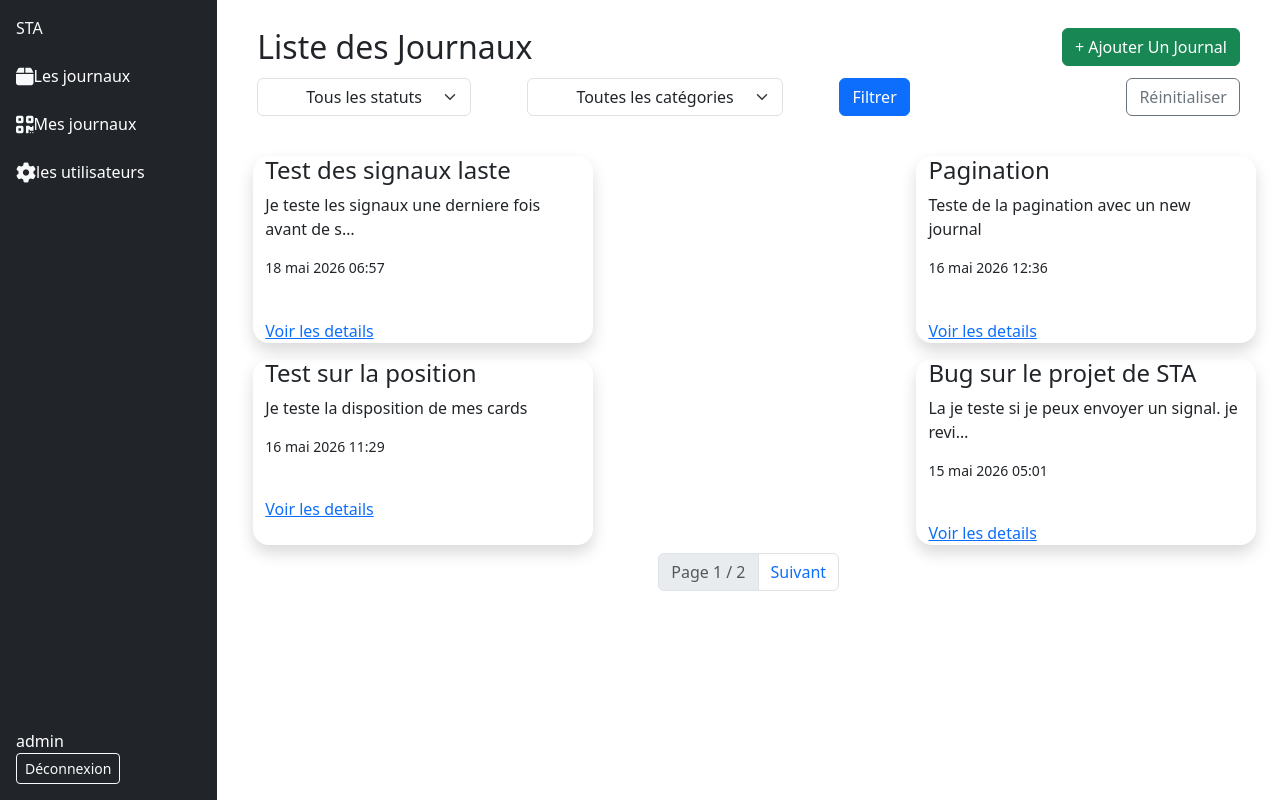
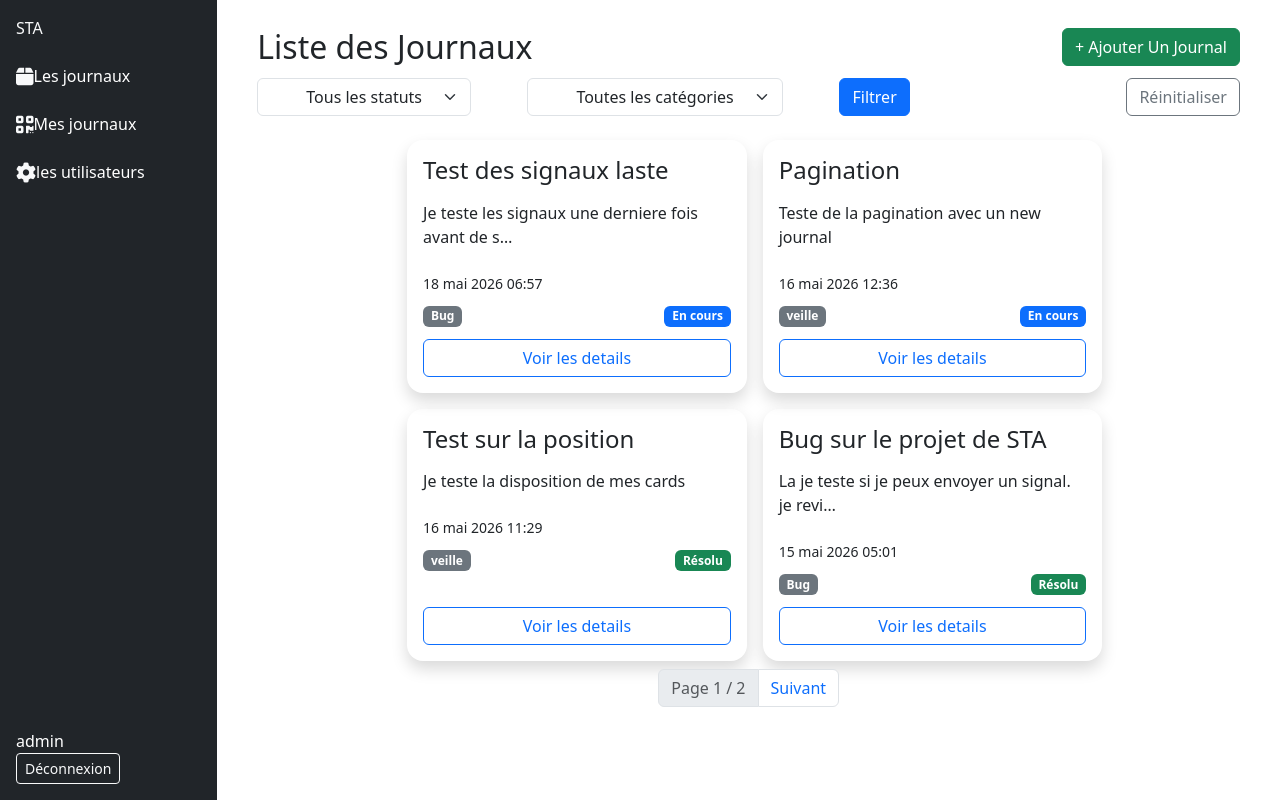
Before and after one commit to fassa108/Biref_STA, a Django app: page /entree/ in a window 1280 px wide. Run offline with Django 5.2, Linux system fonts and the light colour scheme; a user stored in the database is signed in; data comes from the database, SQL or seed files in the repository; both versions use the stored data as it was after the commit; some libraries are stand-ins or nearby versions.

Commit message:
Ajustement du styles dans les pages (liste, detail) et ajout du bouton retour dans la page de creation de compte

```diff
--- a/activite/templates/detail_tache.html
+++ b/activite/templates/detail_tache.html
@@ -53,10 +53,7 @@
                        class="btn btn-outline-warning flex-fill">
                         Modifier
                     </a>
-                    <a href=""
-                       class="btn btn-outline-danger flex-fill">
-                        🗑️ Supprimer
-                    </a>
+
                 </div>
                 {% endif %}
 
--- a/activite/templates/liste_tache.html
+++ b/activite/templates/liste_tache.html
@@ -40,15 +40,28 @@
             <a href="{% url 'entree' %}" class="btn btn-outline-secondary">Réinitialiser</a>
         </div>
     </form>
-    <div class="row d-flex justify-content-between ps-2 ms-2 pt-4  container-fluid ">
+    <div class="row d-flex justify-content-center ps-2 ms-2 pt-2  container-fluid ">
         {% for entree in entrees %}
-            <div class="col-4 m-2 rounded-4 shadow d-flex flex-column ">
+            <div class="col-4 m-2 p-3 rounded-4 shadow d-flex flex-column gap-2">
                 <h4> {{entree.titre|truncatechars:25}} </h4>
                 <p> {{entree.contenu_textuel|truncatechars:50 }} </p>
                 <small> {{entree.date_creation}} </small>
-                <span class="badge"> {{entree.etat}} </span>
-                <span class="badge"> {{entree.categorie}} </span>
-                <a href="{% url 'detail_entree' entree.pk %}">Voir les details</a>
+                <div class="d-flex flex-row justify-content-between">
+
+                <span class="badge bg-secondary my-1">{{ entree.categorie }}</span>
+                    {% if entree.etat == 'en_cours' %}
+                        <span class="badge bg-primary my-1">{{ entree.get_etat_display }}</span>
+                    {% elif entree.etat == 'resolu' %}
+                        <span class="badge bg-success my-1">{{ entree.get_etat_display }}</span>
+                    {% elif entree.etat == 'bloque' %}
+                        <span class="badge bg-danger my-1">{{ entree.get_etat_display }}</span>
+                    {% endif %}
+
+
+                </div>
+
+                <a href="{% url 'detail_entree' entree.pk %} " class="btn btn-outline-primary mt-auto text-decoration-none">Voir les details</a>
+
             </div>
         {% endfor %}
     </div>
--- a/templates/registration/login.html
+++ b/templates/registration/login.html
@@ -33,17 +33,17 @@
                         <form method="POST">
                             {% csrf_token %}
 
-                            <!-- Username -->
+
                             <div class="mb-3">
                                 <label class="form-label fw-semibold">Nom d'utilisateur</label>
                                 <input type="text"
                                     name="username"
                                     class="form-control"
-                                    placeholder="ex: john_dev"
+                                    placeholder="ex: aissatou"
                                     autofocus>
                             </div>
 
-                            <!-- Password -->
+
                             <div class="mb-4">
                                 <label class="form-label fw-semibold">Mot de passe</label>
                                 <input type="password"
--- a/templates/registration/register.html
+++ b/templates/registration/register.html
@@ -6,7 +6,10 @@
 
 
 
-    <div class="container py-5">
+    <div class="container py-3">
+        <a href="{% url 'liste_users' %}" class="btn btn-outline-secondary mb-4">
+            ← Retour à la liste
+        </a>
         <div class="row justify-content-center">
             <div class="col-md-5">
                 <div class="card shadow-sm border-0 rounded-4">
```
Also changed, not shown: db.sqlite3, media/images/qrcode-solid.png (added).
